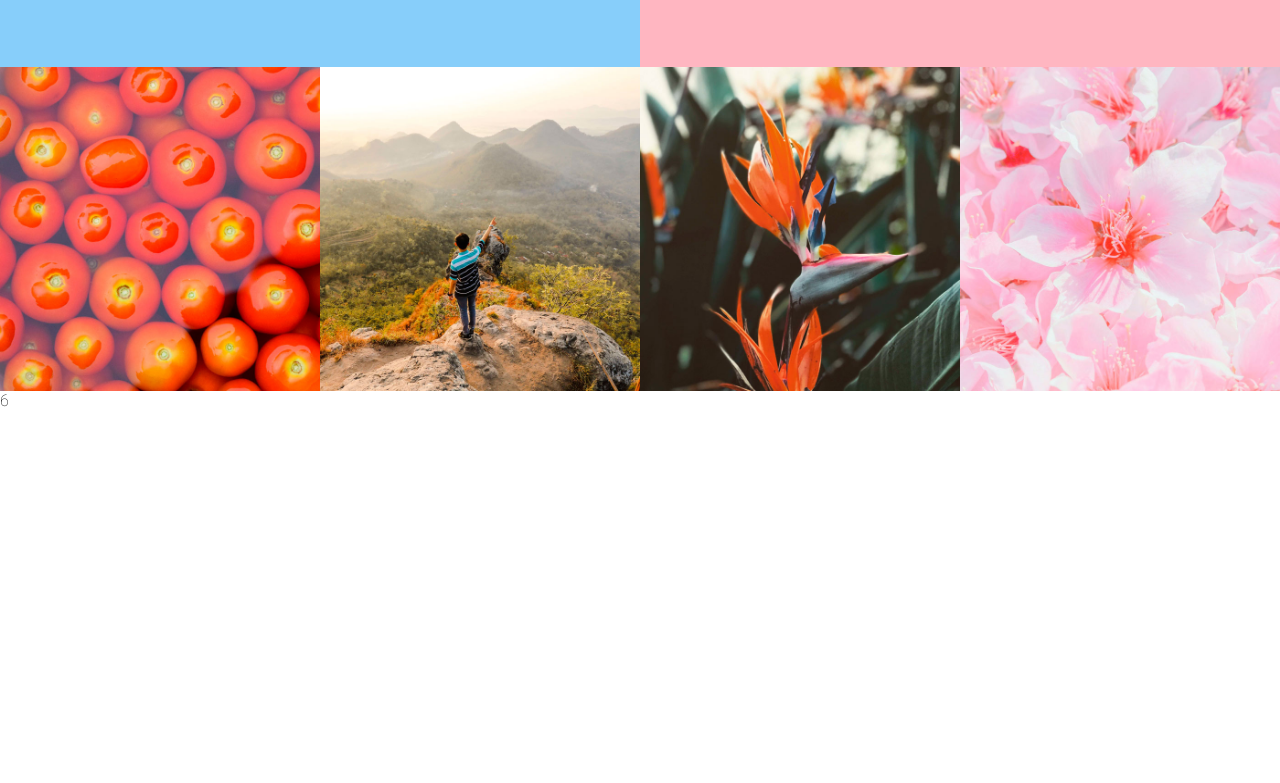
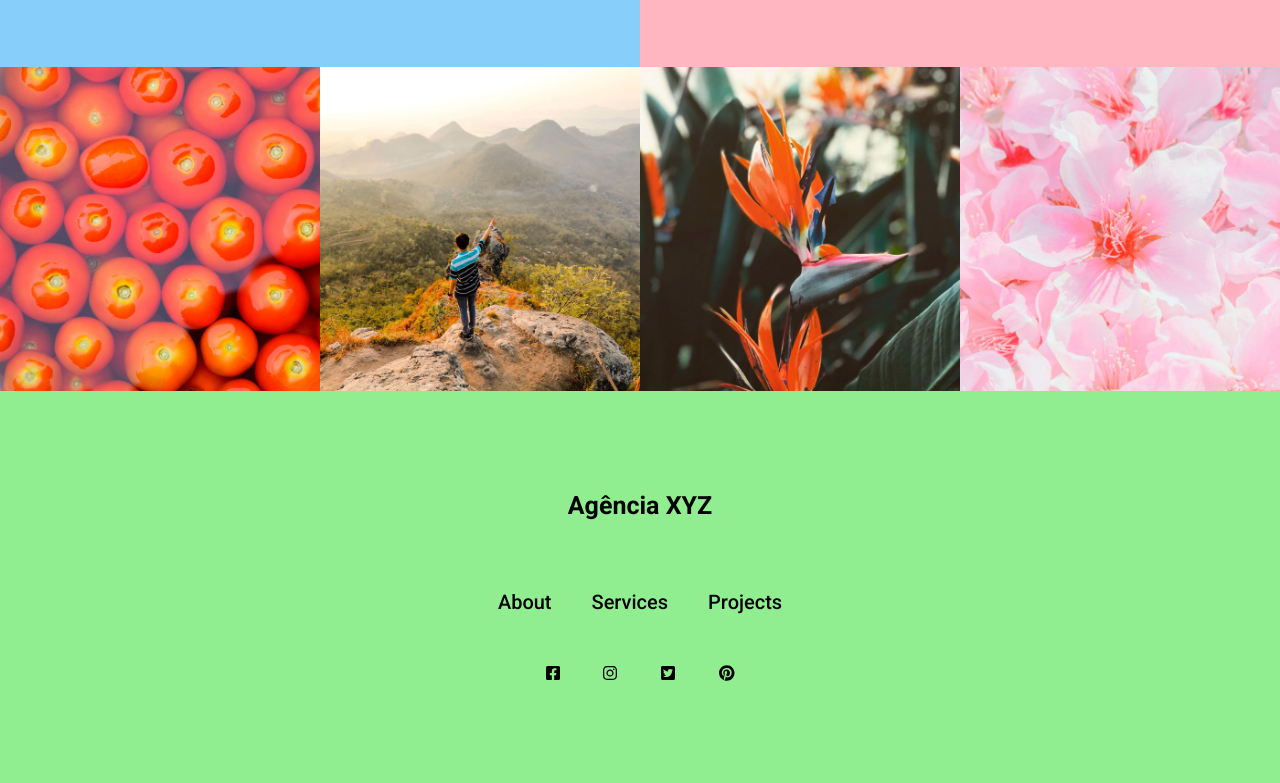
Before and after one commit to Reed0ne/landing-page-agenciaXYZ, a plain HTML site: page index.html in a window 1280 px wide. Shown: the part 2284-3067 px from the top of the page. Before the commit the page ends 2694 px from the top, so only its background shows below. Drawn offline with Linux system fonts and the light colour scheme.

Commit message:
create footer

```diff
--- a/index.html
+++ b/index.html
@@ -44,7 +44,7 @@
     <section class="hero">
         <h2>We make cool things</h2>
     </section>
-    <section class="about">
+    <section class="about" id="about">
         <div class="item">
             <h3>Title</h3>
             <p>Lorem, ipsum dolor sit amet consectetur adipisicing elit. Officia commodi quibusdam sequi recusandae ullam nostrum officiis voluptatibus quia delectus libero, autem mollitia nemo atque fugiat minus id ab, veniam saepe?</p>
@@ -58,7 +58,7 @@
             <a href="" class="btn-know-more">Saiba mais</a>
         </div>
     </section>
-    <section class="services">
+    <section class="services" id="services">
         <div class="service">
             <img src="src/images/bolinha1.png" alt="Bolinha 1">
             <div class="service-info">
@@ -74,7 +74,7 @@
             </div>
         </div>
     </section>
-    <section class="projects">
+    <section class="projects" id="projects">
         <div class="project">
             <a href="#">
                 <img src="src/images/tomatoes.jpg" alt="Tomatoes">
@@ -96,7 +96,24 @@
             </a>
         </div>
     </section>
-    <footer class="footer">6</footer>
+    <footer class="footer" id="contact">
+        <h4>Agência XYZ</h4>
+
+        <nav>
+            <ul>
+                <li><a href="#about">About</a></li>
+                <li><a href="#services">Services</a></li>
+                <li><a href="#projects">Projects</a></li>
+            </ul>
+        </nav>
+
+        <div class="social">
+            <a href="#"><i class="fa-brands fa-square-facebook"></i></a>
+            <a href="#"><i class="fa-brands fa-instagram"></i></a>
+            <a href="#"><i class="fa-brands fa-square-twitter"></i></a>
+            <a href="#"><i class="fa-brands fa-pinterest"></i></a>
+        </div>
+    </footer>
 
     <script src="https://cdnjs.cloudflare.com/ajax/libs/font-awesome/6.3.0/js/all.min.js" integrity="sha512-2bMhOkE/ACz21dJT8zBOMgMecNxx0d37NND803ExktKiKdSzdwn+L7i9fdccw/3V06gM/DBWKbYmQvKMdAA9Nw==" crossorigin="anonymous" referrerpolicy="no-referrer"></script>
 </body>
--- a/src/css/style.css
+++ b/src/css/style.css
@@ -230,4 +230,51 @@
 
 .footer{
     grid-area: footer;
+    display: flex;
+    background-color: lightgreen;
+    flex-direction: column;
+    text-align: center;
+    padding: 100px 0;
 }
+
+.footer h4{
+    font-weight: 700;
+    font-size: 2.5rem;
+    margin-bottom: 20px;
+}
+
+.footer nav{
+    margin: 50px 0;
+}
+
+.footer nav ul{
+    display: flex;
+    justify-content: center;
+    max-width: 320px;
+    margin: 0 auto;
+}
+
+.footer nav ul li a{
+    font-weight: 500;
+    font-size: 2rem;
+    margin: 20px;
+    transition: 0.3s;
+}
+
+.footer nav ul li a:hover{
+    font-weight: 700;
+    color: white;
+}
+
+.footer .social i{
+    font-size: 2rem;
+    transition: 0.3s;
+}
+
+.footer .social a{
+    margin: 20px;
+}
+
+.footer .social a:hover{
+    color: white;
+}
```
